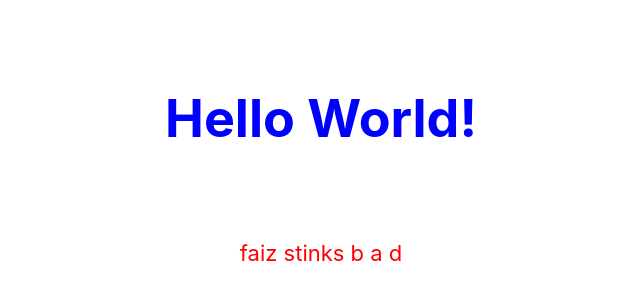
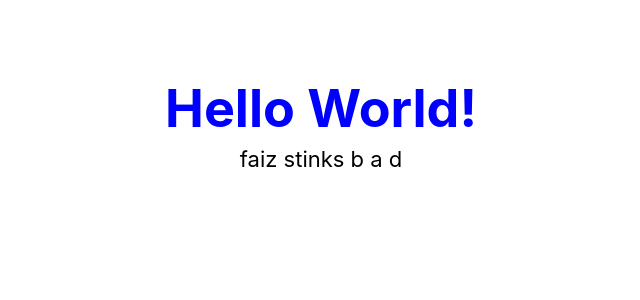
Before and after one commit to mohitxxkapur/cweggs, a React (Create React App) app: page / in a window 1280 px wide. Shown: the part 282-582 px from the top of the page, without its empty margins (319-959 px from the left). Built offline with nearby package versions, Linux system fonts and the light colour scheme.

Commit message:
more playing around

```diff
--- a/src/App.css
+++ b/src/App.css
@@ -25,9 +25,9 @@
 }
 
 .App-paragraph {
-	margin-top:-300px;
+	margin-top:-50px;
 	font-size: 22px;
-	color: red;
+	color: black;
 }
 
 .App-link {
--- a/src/App.js
+++ b/src/App.js
@@ -3,13 +3,12 @@ import './App.css';
 function App() {
   return (
     <div className="App">
-      <header className="App-header">
-        <h1>Hello World!</h1>
-      </header>
-
-      <div className="App-paragraph">
-        <p>faiz stinks b a d </p>
-      </div>
+		<header className="App-header">
+			<h1>Hello World!</h1>
+			<div className="App-paragraph">
+				<p>faiz stinks b a d </p>
+			</div>
+		</header>
     </div>
   );
 }
```
